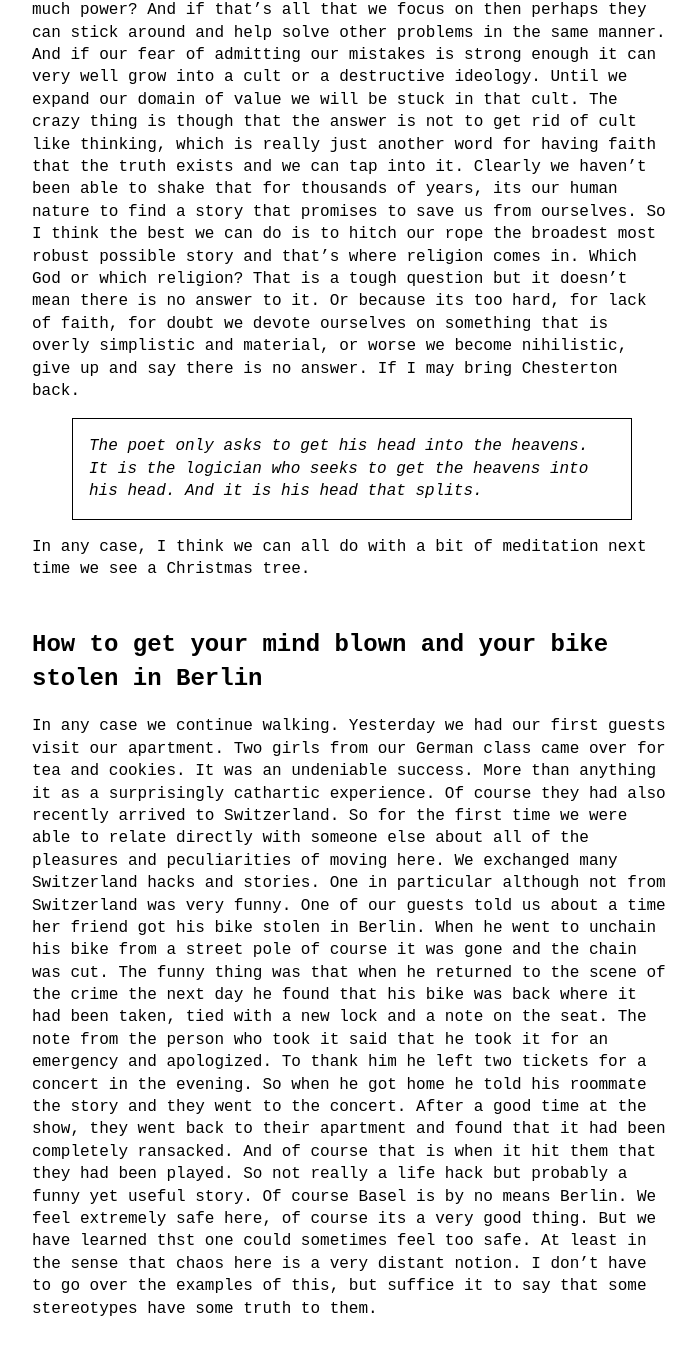
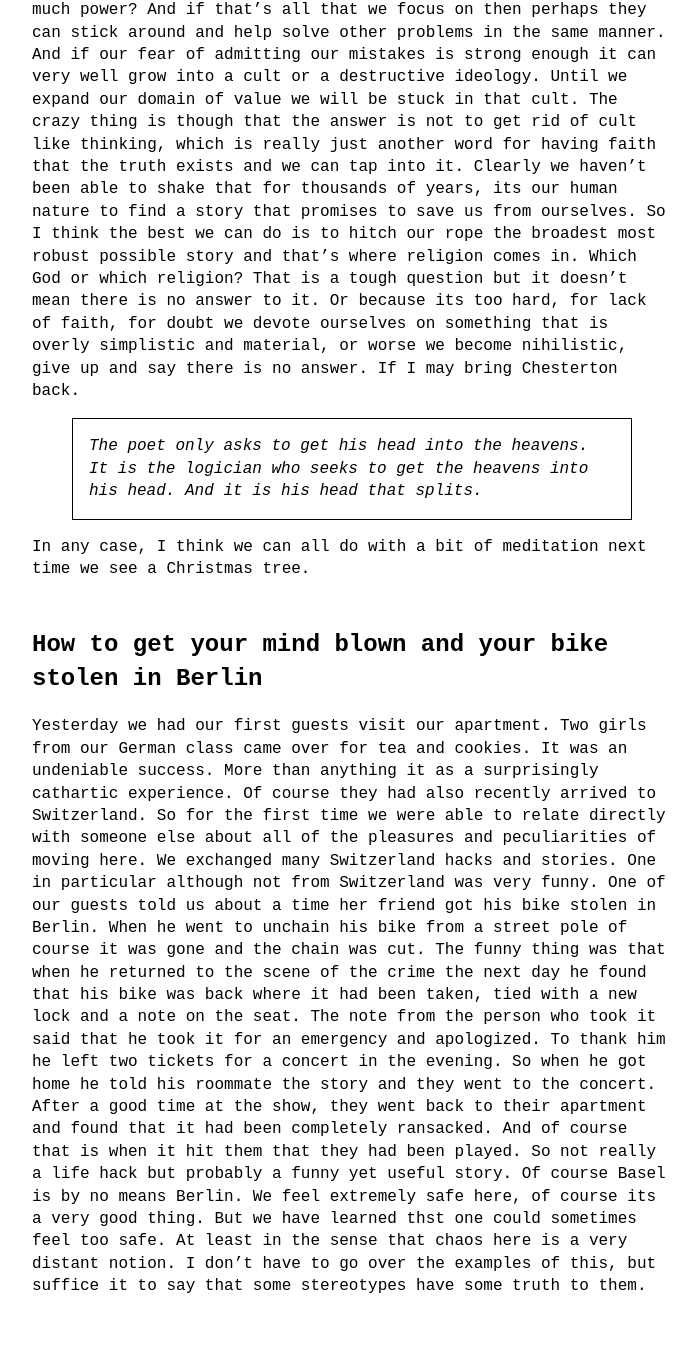
Before and after one commit to pearreview/pearreview.github.io, a Jekyll site: the page built from _posts/2021-12-12-christmas-lights-and-genesis.md, in a window 1280 px wide and 1400 px high, scrolled down 5066 px. Shown: the top 1355 px of the window, without its empty margins (288-984 px from the left). Built offline with Jekyll 4.4.1, drawn with Linux system fonts in a browser that asks for light colours.

Commit message:
yesterday gi

```diff
--- a/_posts/2021-12-12-christmas-lights-and-genesis.md
+++ b/_posts/2021-12-12-christmas-lights-and-genesis.md
@@ -64,7 +64,6 @@ In any case, I think we can all do with a bit of meditation next time we see a C
 
 ## How to get your mind blown and your bike stolen in Berlin
 
-In any case we continue walking.
 Yesterday we had our first guests visit our apartment.
 Two girls from our German class came over for tea and cookies.
 It was an undeniable success.
```
